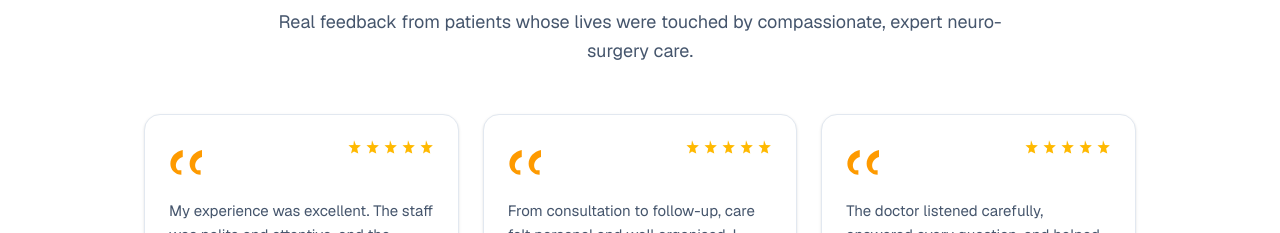
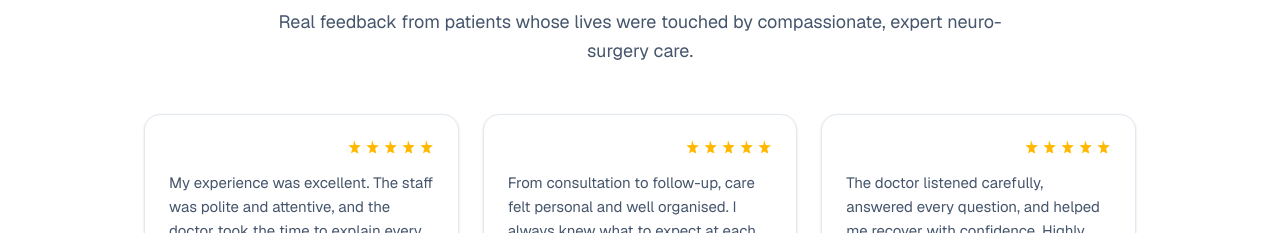
Before and after one commit to rp98nt/shivnerihospital, a Next.js app: page /team-of-doctors/anvesh-sattepar-jain in a window 1280 px wide. Shown: the part 3800-4033 px from the top of the page. Built offline with nearby package versions, Linux system fonts and the light colour scheme; no server answers; the database is empty.

Commit message:
fix: remove quote icon from Patient Voices testimonial cards

```diff
--- a/components/doctor-profile-testimonials.tsx
+++ b/components/doctor-profile-testimonials.tsx
@@ -162,8 +162,7 @@ export function DoctorProfileTestimonials({
 function TestimonialCard({ testimonial }: { testimonial: PatientTestimonial }) {
   return (
     <article className="flex h-full min-w-0 flex-col rounded-2xl border border-slate-200 bg-white p-5 shadow-sm sm:p-6">
-      <div className="flex items-start justify-between gap-3">
-        <QuoteIcon className="h-10 w-10 shrink-0 text-amber-500 sm:h-11 sm:w-11" />
+      <div className="flex justify-end">
         <StarRating />
       </div>
 
@@ -200,19 +199,6 @@ function StarRating() {
   );
 }
 
-function QuoteIcon({ className }: { className?: string }) {
-  return (
-    <svg
-      className={className}
-      viewBox="0 0 64 48"
-      fill="currentColor"
-      aria-hidden
-    >
-      <path d="M18 44c-8.8 0-16-7.2-16-16 0-10 8-18 18-20v10c-6 1.8-10 6.8-10 12.5 0 2.8 1.2 5.2 3 7h5zm28 0c-8.8 0-16-7.2-16-16 0-10 8-18 18-20v10c-6 1.8-10 6.8-10 12.5 0 2.8 1.2 5.2 3 7h5z" />
-    </svg>
-  );
-}
-
 function StarIcon({ className }: { className?: string }) {
   return (
     <svg className={className} viewBox="0 0 24 24" fill="currentColor" aria-hidden>
```
